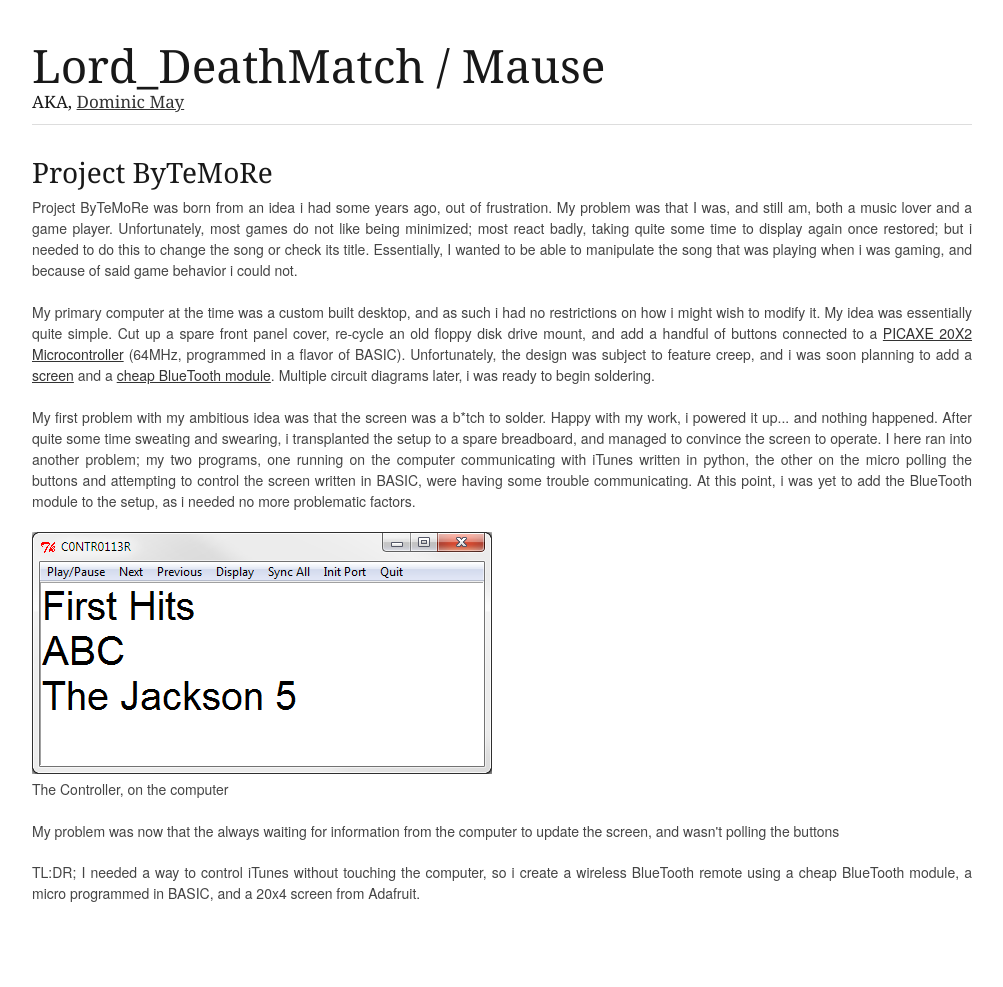
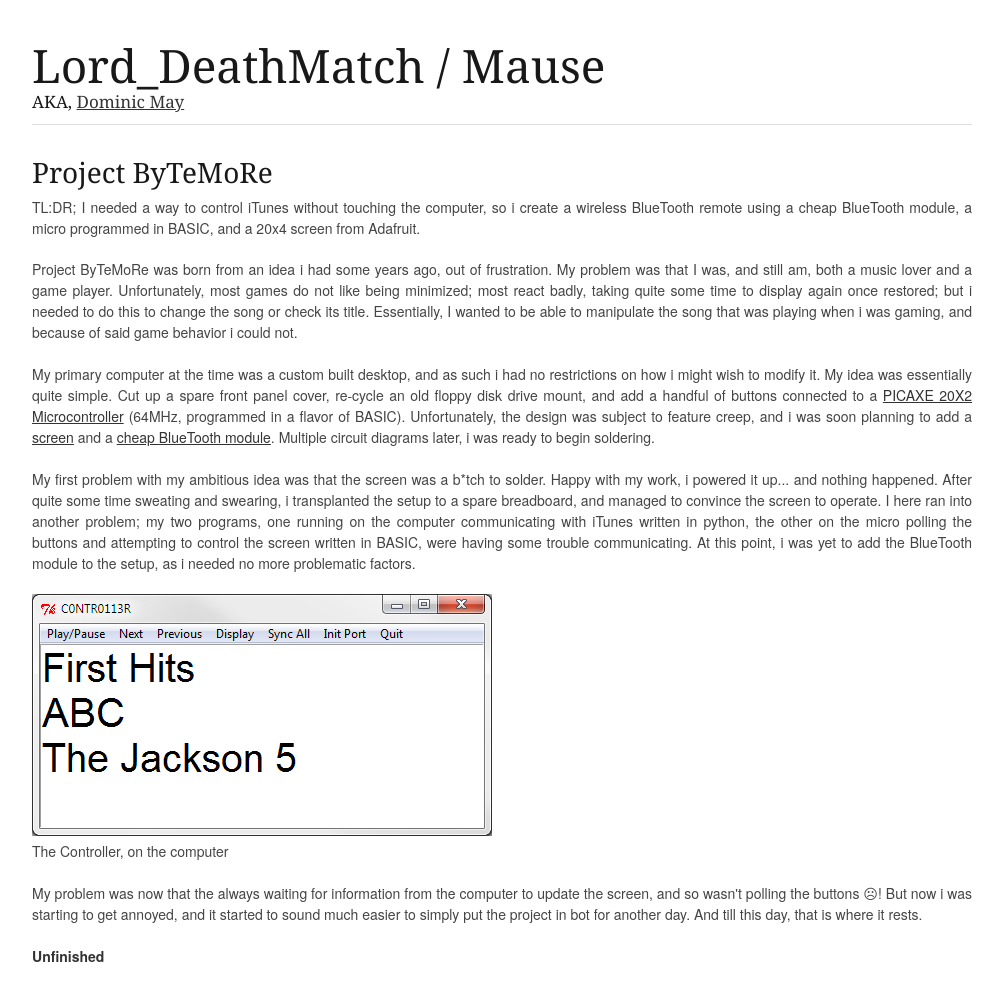
Before and after one commit to Mause/mause.github.com, a Jekyll site: the page bytemore.html, which Jekyll copies as it is, in a window 1280 px wide. Shown: the whole page, without its empty margins (138-1141 px from the left). Built offline with Jekyll 4.4.1, drawn with Linux system fonts in a browser that asks for light colours; nearby versions of some CDN libraries; before the commit the page ends 924 px from its top, so only the background shows below that.

Commit message:
Pretty much done the bytemore page.

```diff
--- a/bytemore.html
+++ b/bytemore.html
@@ -75,6 +75,9 @@
 			</div>
 			<div class="column">
 				<h3>Project ByTeMoRe</h3>
+	            <p>
+	            	TL:DR; I needed a way to control iTunes without touching the computer, so i create a wireless BlueTooth remote using a cheap BlueTooth module, a micro programmed in BASIC, and a 20x4 screen from Adafruit.
+	            </p>
 				<p>
 	                Project ByTeMoRe was born from an idea i had some years ago, out of frustration. My problem was that I was, and still am, both a music lover and a game player. Unfortunately, most games do not like being minimized; most react badly, taking quite some time to display again once restored; but i needed to do this to change the song or check its title. Essentially, I wanted to be able to manipulate the song that was playing when i was gaming, and because of said game behavior i could not.
 	            	</br></br>
@@ -89,11 +92,10 @@
 	                	</figcapture>
 	                </figure>
 	                </br>
-	                My problem was now that the always waiting for information from the computer to update the screen, and wasn't polling the buttons
+	                My problem was now that the always waiting for information from the computer to update the screen, and so wasn't polling the buttons &#9785;! But now i was starting to get annoyed, and it started to sound much easier to simply put the project in bot for another day. And till this day, that is where it rests.
+	            	</br></br>
+	                <strong>Unfinished</strong>
 
-	            </p>
-	            <p>
-	            	TL:DR; I needed a way to control iTunes without touching the computer, so i create a wireless BlueTooth remote using a cheap BlueTooth module, a micro programmed in BASIC, and a 20x4 screen from Adafruit.
 	            </p>
 			</div>
 		</div><!-- container -->
```
